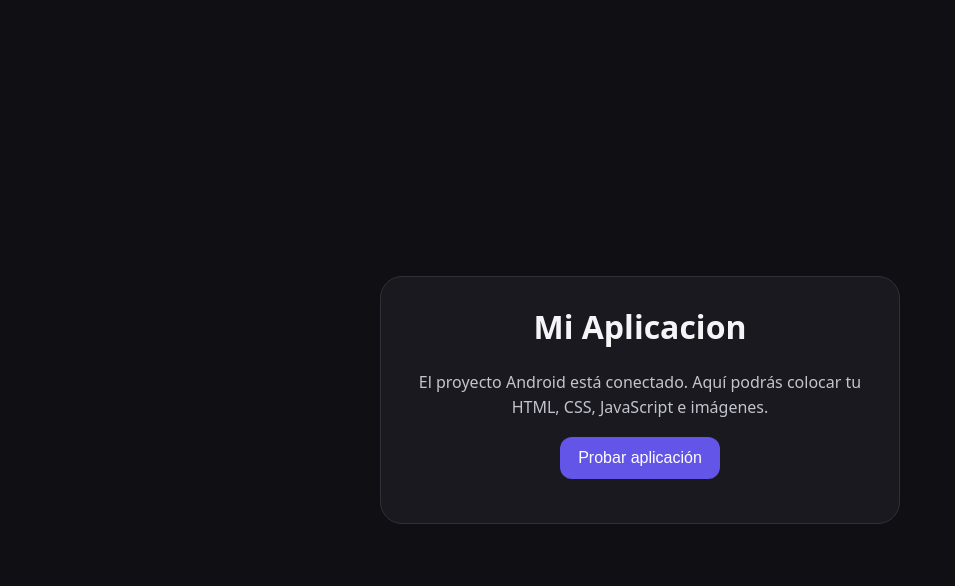
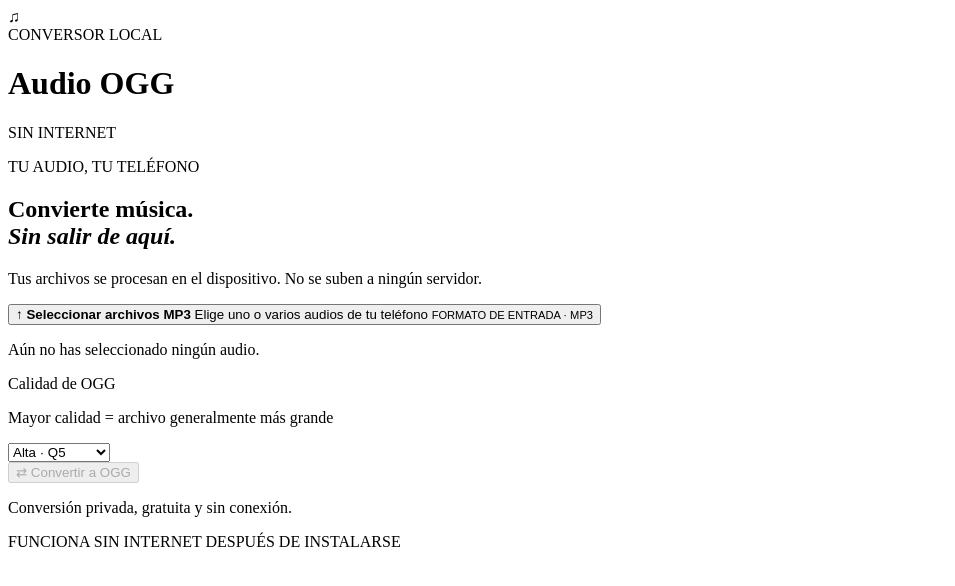
Before and after one commit to gonjohan6-dotcom/mi-primera-app-android, a website: page www/index.html in a window 1280 px wide. Shown: the whole page, without its empty margins (0-955 px from the left). Drawn offline with Linux system fonts and the light colour scheme.

Commit message:
Create Audio OGG converter interface

```diff
--- a/www/index.html
+++ b/www/index.html
@@ -3,29 +3,51 @@
 <head>
   <meta charset="utf-8">
   <meta name="viewport" content="width=device-width, initial-scale=1, viewport-fit=cover">
-  <meta name="theme-color" content="#101014">
-  <title>Mi Aplicacion</title>
-  <style>
-    :root { color-scheme: dark; font-family: system-ui, sans-serif; }
-    * { box-sizing: border-box; }
-    body { margin: 0; min-height: 100vh; display: grid; place-items: center; background: #101014; color: #f5f5f7; }
-    main { width: min(90%, 520px); padding: 28px; border: 1px solid #303039; border-radius: 22px; background: #19191f; text-align: center; }
-    h1 { margin-top: 0; }
-    p { color: #c4c4ce; line-height: 1.6; }
-    button { border: 0; border-radius: 12px; padding: 12px 18px; color: white; background: #6255e7; font-size: 1rem; }
-  </style>
+  <meta name="theme-color" content="#101114">
+  <meta name="description" content="Convierte MP3 a OGG sin conexión.">
+  <title>Audio OGG</title>
 </head>
 <body>
-  <main>
-    <h1>Mi Aplicacion</h1>
-    <p>El proyecto Android está conectado. Aquí podrás colocar tu HTML, CSS, JavaScript e imágenes.</p>
-    <button id="test">Probar aplicación</button>
-    <p id="message" aria-live="polite"></p>
-  </main>
-  <script>
-    document.getElementById('test').addEventListener('click', () => {
-      document.getElementById('message').textContent = '¡Funciona correctamente!';
-    });
-  </script>
+  <div id="app">
+    <header class="topbar">
+      <div class="brand-mark">♫</div>
+      <div><span class="eyebrow">CONVERSOR LOCAL</span><h1>Audio <span>OGG</span></h1></div>
+      <div class="offline"><i></i> SIN INTERNET</div>
+    </header>
+    <main>
+      <section class="intro">
+        <p class="kicker">TU AUDIO, TU TELÉFONO</p>
+        <h2>Convierte música.<br><em>Sin salir de aquí.</em></h2>
+        <p class="sub">Tus archivos se procesan en el dispositivo. No se suben a ningún servidor.</p>
+      </section>
+      <section class="panel">
+        <input id="fileInput" type="file" accept=".mp3,audio/mpeg,audio/mp3" multiple hidden>
+        <button id="chooseBtn" class="dropzone" type="button">
+          <span class="upload-icon">↑</span>
+          <strong>Seleccionar archivos MP3</strong>
+          <span>Elige uno o varios audios de tu teléfono</span>
+          <small>FORMATO DE ENTRADA · MP3</small>
+        </button>
+        <div id="fileList" class="file-list" aria-live="polite"><p class="empty">Aún no has seleccionado ningún audio.</p></div>
+        <div class="quality">
+          <div><label for="quality">Calidad de OGG</label><p>Mayor calidad = archivo generalmente más grande</p></div>
+          <select id="quality">
+            <option value="3">Normal · Q3</option>
+            <option value="5" selected>Alta · Q5</option>
+            <option value="7">Muy alta · Q7</option>
+          </select>
+        </div>
+        <button id="convertBtn" class="convert" type="button" disabled><span>⇄</span> Convertir a OGG</button>
+        <div class="progress-wrap" id="progressWrap" hidden>
+          <div class="progress-copy"><span id="status">Preparando conversor…</span><span id="percent">0%</span></div>
+          <div class="track"><div id="progressBar"></div></div>
+        </div>
+        <p id="notice" class="notice" role="status">Conversión privada, gratuita y sin conexión.</p>
+      </section>
+      <section id="resultsSection" class="results" hidden><div class="results-heading"><h3>Archivos convertidos</h3><span id="resultCount"></span></div><div id="results"></div></section>
+      <footer><span class="footer-dot"></span> FUNCIONA SIN INTERNET DESPUÉS DE INSTALARSE</footer>
+    </main>
+  </div>
+  <script type="module" src="/src/main.js"></script>
 </body>
 </html>
```
